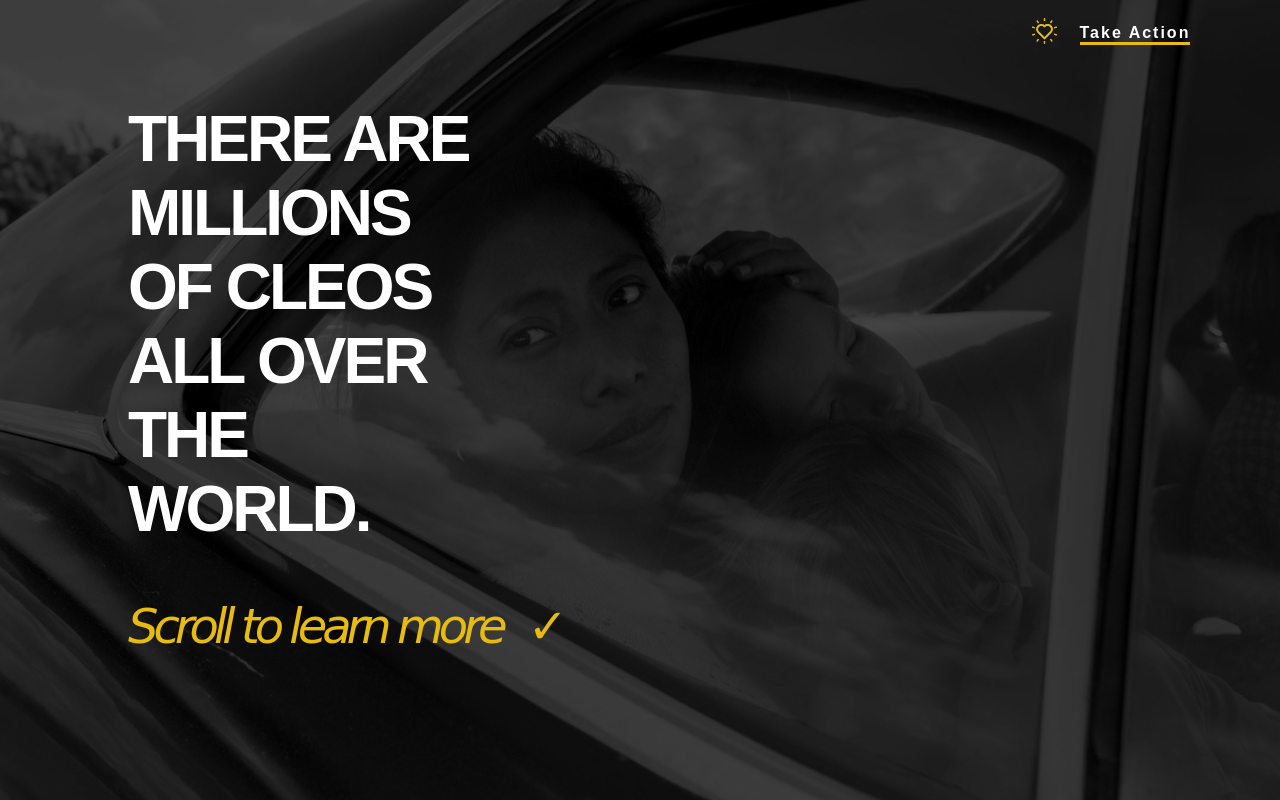
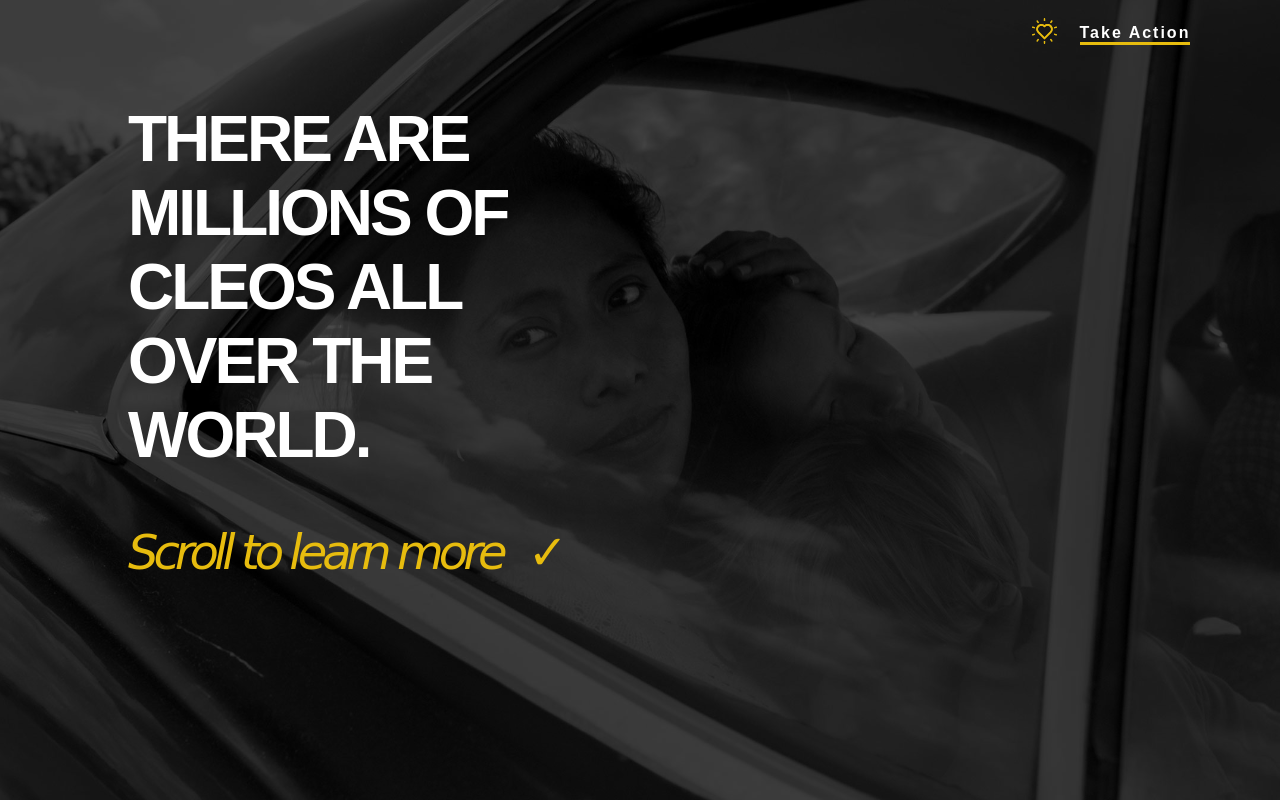
Before and after one commit to VladiSVS/Take_Action, a plain HTML site: page index.html in a window 1280 px wide. Shown: the top 800 px of the page. Drawn offline with Linux system fonts and the light colour scheme; a web font is replaced by a local one.

Commit message:
change_2

```diff
--- a/assets/css/style.css
+++ b/assets/css/style.css
@@ -30,7 +30,6 @@ body {
     background-position: center;
     background-repeat: no-repeat;
     background-size: cover;
-    height: 100vh;
     margin: 0;
 }
 
@@ -109,8 +108,7 @@ header > section > a:first-child::before {
 }
 
 header > section > h1 {
-    width: 35%;
-    margin: 10% 0 5% 0;
+    margin: 10% 56% 5% 0;
     color: #fff;
 }
 
```
